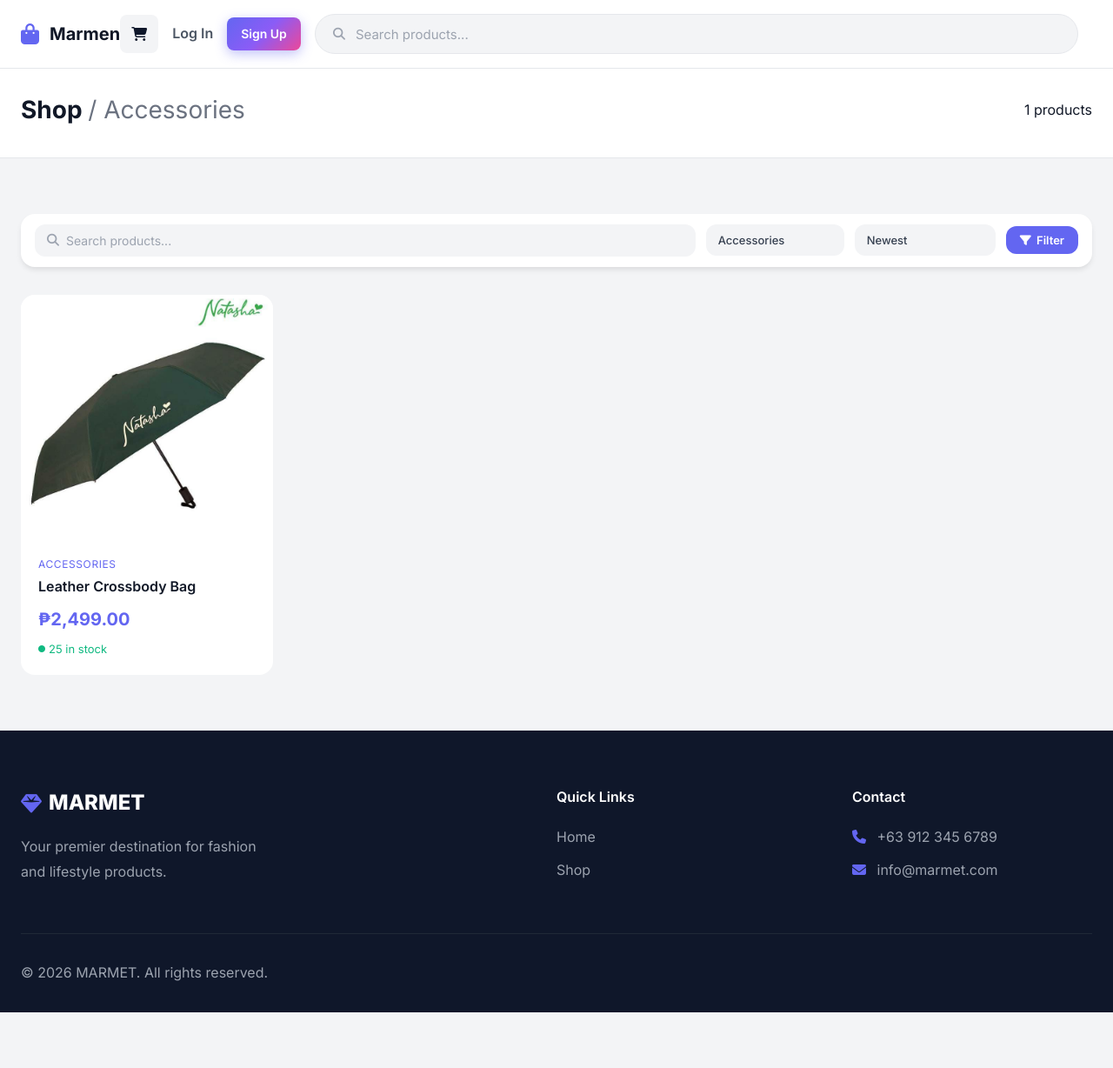
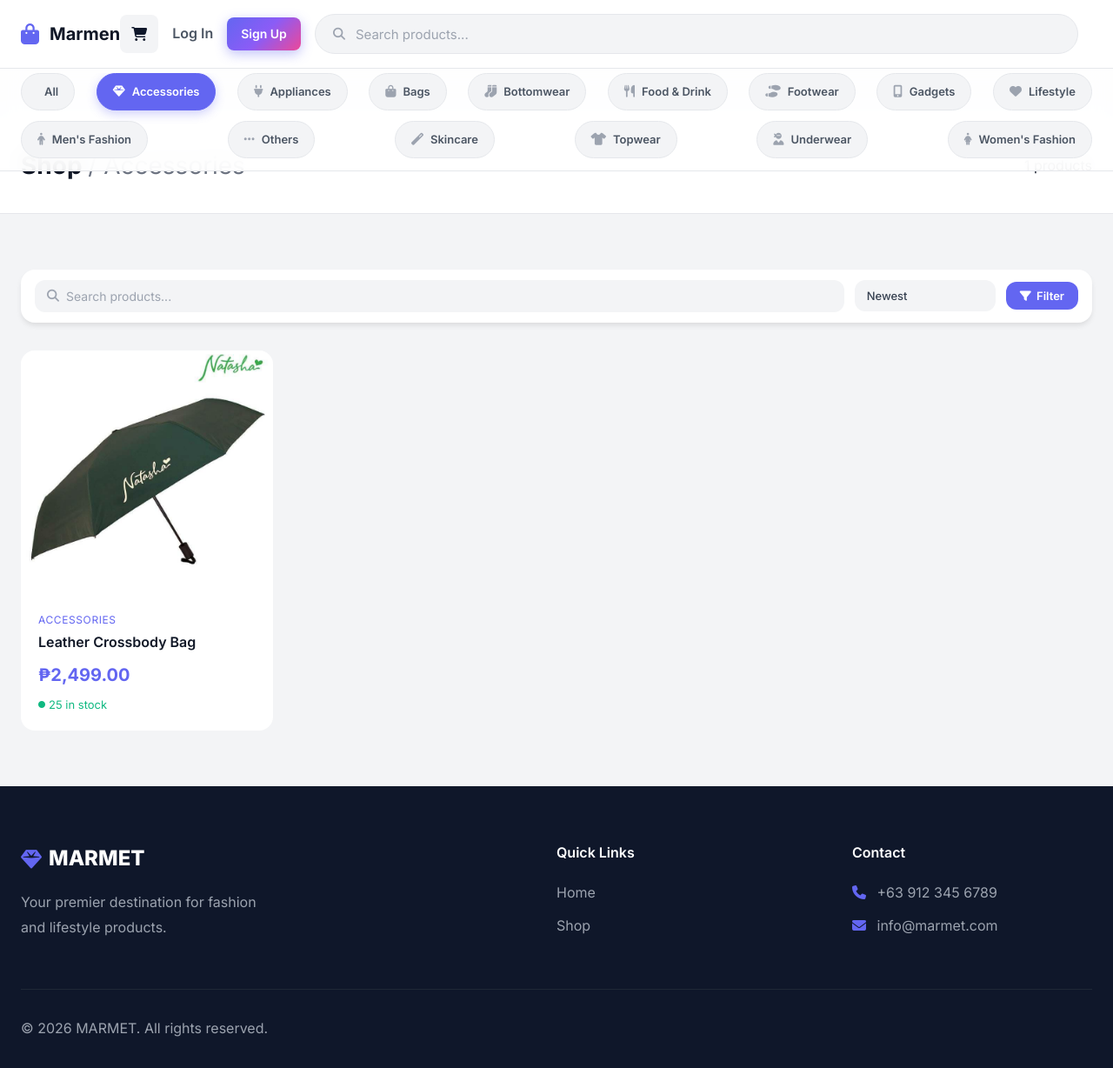
Before and after one commit to militantezeandrei-ops/Marmet, a PHP site: page /MarMet/catalog.php?category=4 in a window 1280 px wide. Shown: the whole page at 87% size. Before the commit the page ends 1164 px from the top, so only its background shows below. Run offline with PHP 8.4, Linux system fonts and the light colour scheme; data comes from the database, SQL or seed files in the repository; some libraries are stand-ins or nearby versions.

Commit message:
Phase 8: Implement persistent global category filter and cleanup local filters

```diff
--- a/assets/css/style.css
+++ b/assets/css/style.css
@@ -1974,4 +1974,81 @@ body { overflow-x: hidden !important; width: 100% !important; }
 .btn-buy-now:hover {
     background: #e63e15 !important;
     box-shadow: 0 6px 20px rgba(255, 71, 26, 0.5);
-}
+}/* Persistent Global Category Bar */
+.global-category-bar {
+    position: fixed;
+    top: var(--header-height);
+    left: 0;
+    right: 0;
+    background: rgba(255, 255, 255, 0.9);
+    backdrop-filter: blur(15px);
+    border-bottom: 1px solid var(--gray-200);
+    padding: 0.75rem 0;
+    z-index: 999;
+}
+
+.category-scroll-container {
+    display: flex;
+    gap: 0.75rem;
+    overflow-x: auto;
+    scrollbar-width: none;
+    -ms-overflow-style: none;
+    padding-bottom: 2px;
+}
+
+.category-scroll-container::-webkit-scrollbar {
+    display: none;
+}
+
+.category-chip {
+    display: flex;
+    align-items: center;
+    gap: 0.5rem;
+    padding: 0.625rem 1.125rem;
+    background: var(--gray-100);
+    color: var(--gray-600);
+    border-radius: 50px;
+    font-size: 0.8125rem;
+    font-weight: 600;
+    white-space: nowrap;
+    transition: all 0.3s cubic-bezier(0.4, 0, 0.2, 1);
+    border: 1px solid var(--gray-200);
+}
+
+.category-chip i {
+    font-size: 0.875rem;
+    color: var(--gray-400);
+    transition: color 0.3s ease;
+}
+
+.category-chip:hover {
+    background: var(--white);
+    color: var(--primary);
+    border-color: var(--primary);
+    transform: translateY(-1px);
+    box-shadow: var(--shadow-sm);
+}
+
+.category-chip:hover i {
+    color: var(--primary);
+}
+
+.category-chip.active {
+    background: var(--primary);
+    color: var(--white);
+    border-color: var(--primary);
+    box-shadow: 0 4px 12px rgba(99, 102, 241, 0.3);
+}
+
+.category-chip.active i {
+    color: var(--white);
+}
+
+/* Layout Offset */
+body.has-global-filter .main-content {
+    padding-top: calc(var(--header-height) + 64px);
+}
+
+body:not(.has-global-filter) .main-content {
+    padding-top: var(--header-height);
+}
--- a/catalog.php
+++ b/catalog.php
@@ -91,14 +91,6 @@ require_once __DIR__ . '/includes/header.php';
                 <i class="fas fa-search"></i>
                 <input type="text" name="search" id="searchInput" placeholder="Search products..." value="<?php echo htmlspecialchars($search); ?>">
             </div>
-            <select name="category" id="categoryFilter" class="catalog-filter-select">
-                <option value="">All Categories</option>
-                <?php foreach ($categories as $cat): ?>
-                <option value="<?php echo $cat['id']; ?>" <?php echo $categoryId == $cat['id'] ? 'selected' : ''; ?>>
-                    <?php echo htmlspecialchars($cat['name']); ?>
-                </option>
-                <?php endforeach; ?>
-            </select>
             <select name="sort" id="sortFilter" class="catalog-filter-select">
                 <option value="newest" <?php echo $sort == 'newest' ? 'selected' : ''; ?>>Newest</option>
                 <option value="price_low" <?php echo $sort == 'price_low' ? 'selected' : ''; ?>>Price: Low → High</option>
--- a/includes/header.php
+++ b/includes/header.php
@@ -12,6 +12,39 @@ if (isLoggedIn() && hasRole('customer')) {
     require_once __DIR__ . '/db.php';
     $cartCount = db()->count("SELECT SUM(quantity) FROM cart WHERE user_id = ?", [getCurrentUserId()]) ?? 0;
 }
+
+// Global Category Navigation Logic
+require_once __DIR__ . '/db.php';
+$globalCategories = db()->fetchAll("
+    SELECT c.* FROM categories c
+    WHERE c.is_active = 1
+    AND EXISTS (
+        SELECT 1 FROM products p
+        WHERE p.category_id = c.id AND p.is_active = 1
+        AND p.image_url IS NOT NULL AND p.image_url != ''
+    )
+    ORDER BY c.name
+");
+
+$categoryIconMap = [
+    "Women's Fashion" => 'fa-female',
+    "Men's Fashion" => 'fa-male',
+    "Footwear" => 'fa-shoe-prints',
+    "Accessories" => 'fa-gem',
+    "Lifestyle" => 'fa-heart',
+    "Appliances" => 'fa-plug',
+    "Bags" => 'fa-shopping-bag',
+    "Bottomwear" => 'fa-socks',
+    "Gadgets" => 'fa-mobile-alt',
+    "Skincare" => 'fa-magic',
+    "Topwear" => 'fa-tshirt',
+    "Underwear" => 'fa-user-ninja',
+    "Food & Drink" => 'fa-utensils',
+    "Others" => 'fa-ellipsis-h'
+];
+
+$isCheckoutPage = (basename($_SERVER['PHP_SELF']) == 'checkout.php');
+$currentCategoryId = isset($_GET['category']) ? (int)$_GET['category'] : null;
 ?>
 <!DOCTYPE html>
 <html lang="en">
@@ -30,7 +63,7 @@ if (isLoggedIn() && hasRole('customer')) {
     <?php endif; ?>
     <script src="https://cdn.jsdelivr.net/npm/sweetalert2@11"></script>
 </head>
-<body>
+<body class="<?php echo !$isCheckoutPage ? 'has-global-filter' : ''; ?>">
     <nav class="navbar">
         <div class="nav-container">
             <button class="nav-toggle" id="navToggle" style="background: none; border: none; font-size: 1.5rem; color: var(--dark); cursor: pointer;">
@@ -81,4 +114,23 @@ if (isLoggedIn() && hasRole('customer')) {
         </div>
     </nav>
 
+    <?php if (!$isCheckoutPage): ?>
+    <div class="global-category-bar">
+        <div class="nav-container category-scroll-container">
+            <a href="<?php echo APP_URL; ?>/catalog.php" class="category-chip <?php echo !$currentCategoryId ? 'active' : ''; ?>">
+                <i class="fas fa-grid-2"></i>
+                <span>All</span>
+            </a>
+            <?php foreach ($globalCategories as $cat):
+                $icon = $categoryIconMap[$cat['name']] ?? 'fa-tag';
+            ?>
+            <a href="<?php echo APP_URL; ?>/catalog.php?category=<?php echo $cat['id']; ?>" class="category-chip <?php echo $currentCategoryId == $cat['id'] ? 'active' : ''; ?>">
+                <i class="fas <?php echo $icon; ?>"></i>
+                <span><?php echo htmlspecialchars($cat['name']); ?></span>
+            </a>
+            <?php endforeach; ?>
+        </div>
+    </div>
+    <?php endif; ?>
+
     <main class="main-content">
```
Also changed, not shown: index.php (+0 -8 lines).
